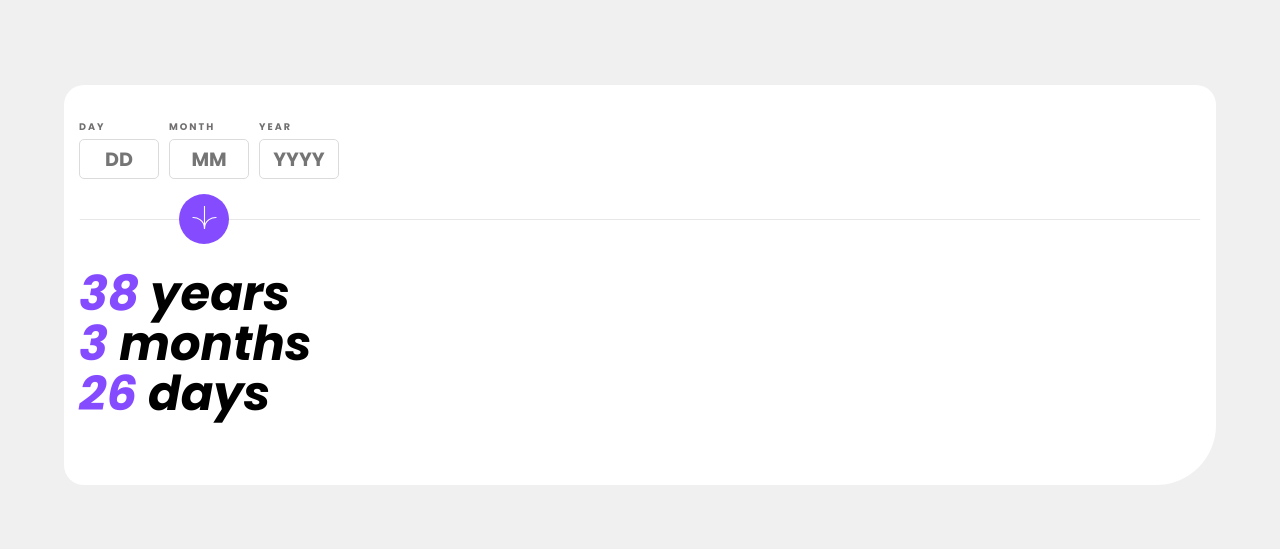
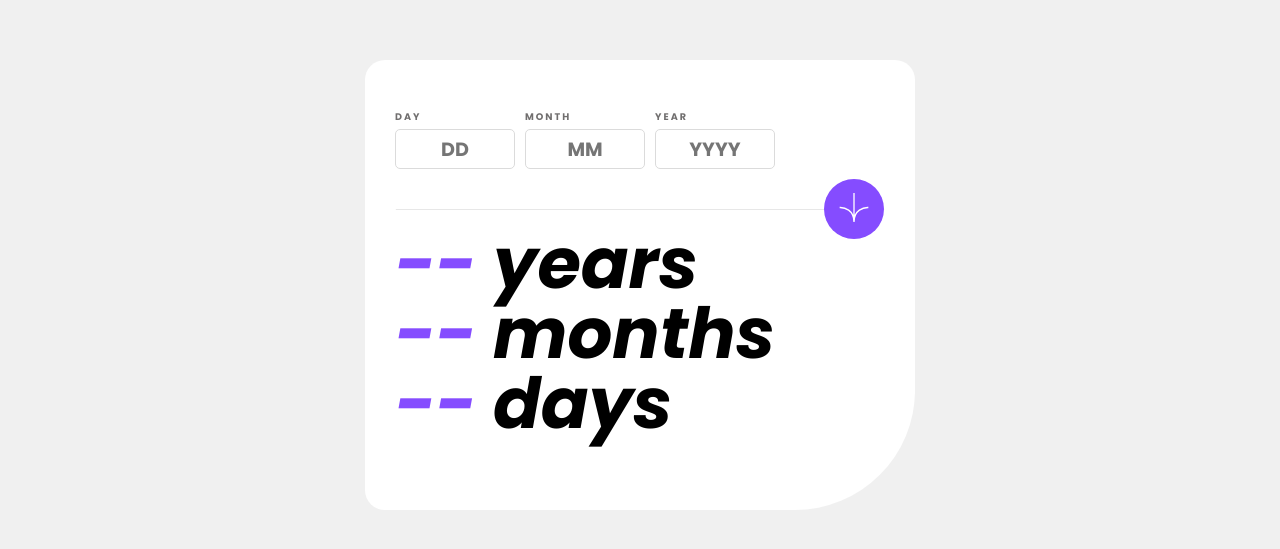
Before and after one commit to mlopezl/age-calculator-app, a plain HTML site: page index.html in a window 1280 px wide. Shown: the part 115-664 px from the top of the page. Drawn offline with Linux system fonts and the light colour scheme.

Commit message:
Adding styles to the web version

```diff
--- a/index.html
+++ b/index.html
@@ -33,9 +33,9 @@
       </button>
     </form>
     <main class="calculator__results">
-      <p class="calculator__result"><strong>38</strong> years</p>
-      <p class="calculator__result"><strong>3</strong> months</p>
-      <p class="calculator__result"><strong>26</strong> days</p>
+      <p class="calculator__result"><strong>--</strong> years</p>
+      <p class="calculator__result"><strong>--</strong> months</p>
+      <p class="calculator__result"><strong>--</strong> days</p>
     </main>
   </div>
 
--- a/styles.css
+++ b/styles.css
@@ -31,10 +31,12 @@ body{
 
 .calculator{
   width: 90%;
-   height: 400px;
+  max-width: 550px;
+  height: 400px;
   background-color: var(--White);
   border-radius: 20px 20px 60px 20px;
   padding: 15px;
+  border-radius: 20px 20px 120px 20px;
 }
 
 .calculator__date{
@@ -92,7 +94,7 @@ input[type="number"] {
   border: none;
   background-color: var(--Purple-500);
   bottom: -25px;
-  left: 100px;
+  right: calc(50% - 25px);
 }
 
 .calculator__button img{
@@ -108,7 +110,7 @@ input[type="number"] {
 }
 
 .calculator__result{
-  font-size: 1.5rem;
+  font-size: 1.4rem;
   font-weight: bold;
   font-style: italic;
   color: black;
@@ -117,3 +119,36 @@ input[type="number"] {
 .calculator__result strong{
   color: var(--Purple-500);
 }
+
+@media(min-width: 426px){
+  .calculator{
+    padding: 30px;
+    height: 450px;
+  }
+
+  .calculator__button{
+    bottom: -30px;
+    right: 1px;
+    width: 60px;
+    height: 60px;
+  }
+
+  .calculator__input input{
+    width: 100px;
+  }
+
+  .calculator__result{
+    font-size: 1.8rem;
+    line-height: 70px;
+  }
+}
+
+@media(min-width: 500px){
+  .calculator__input input{
+    width: 120px;
+  }
+
+  .calculator__result{
+    font-size: 2.2rem;
+  }
+}
```
